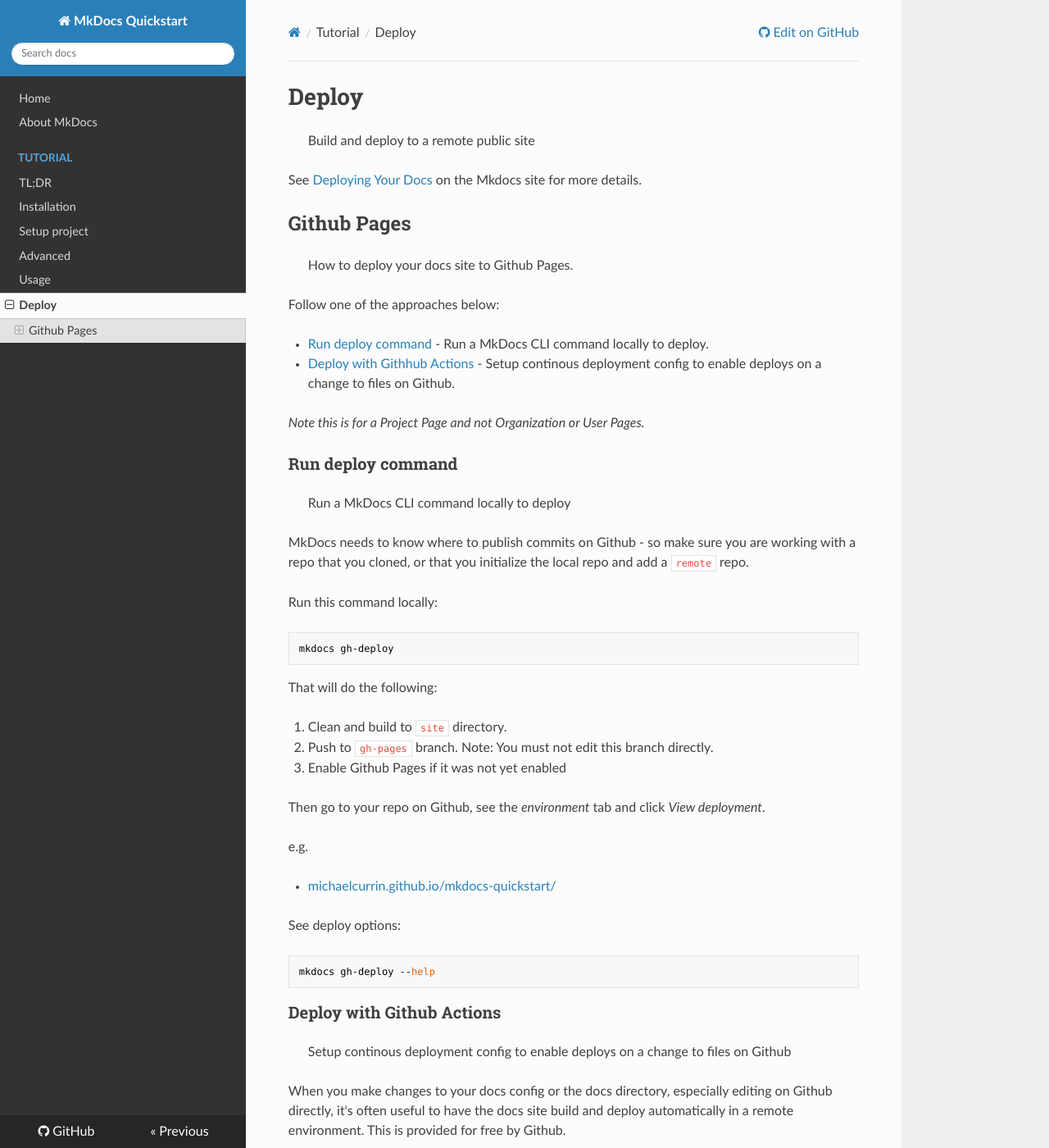
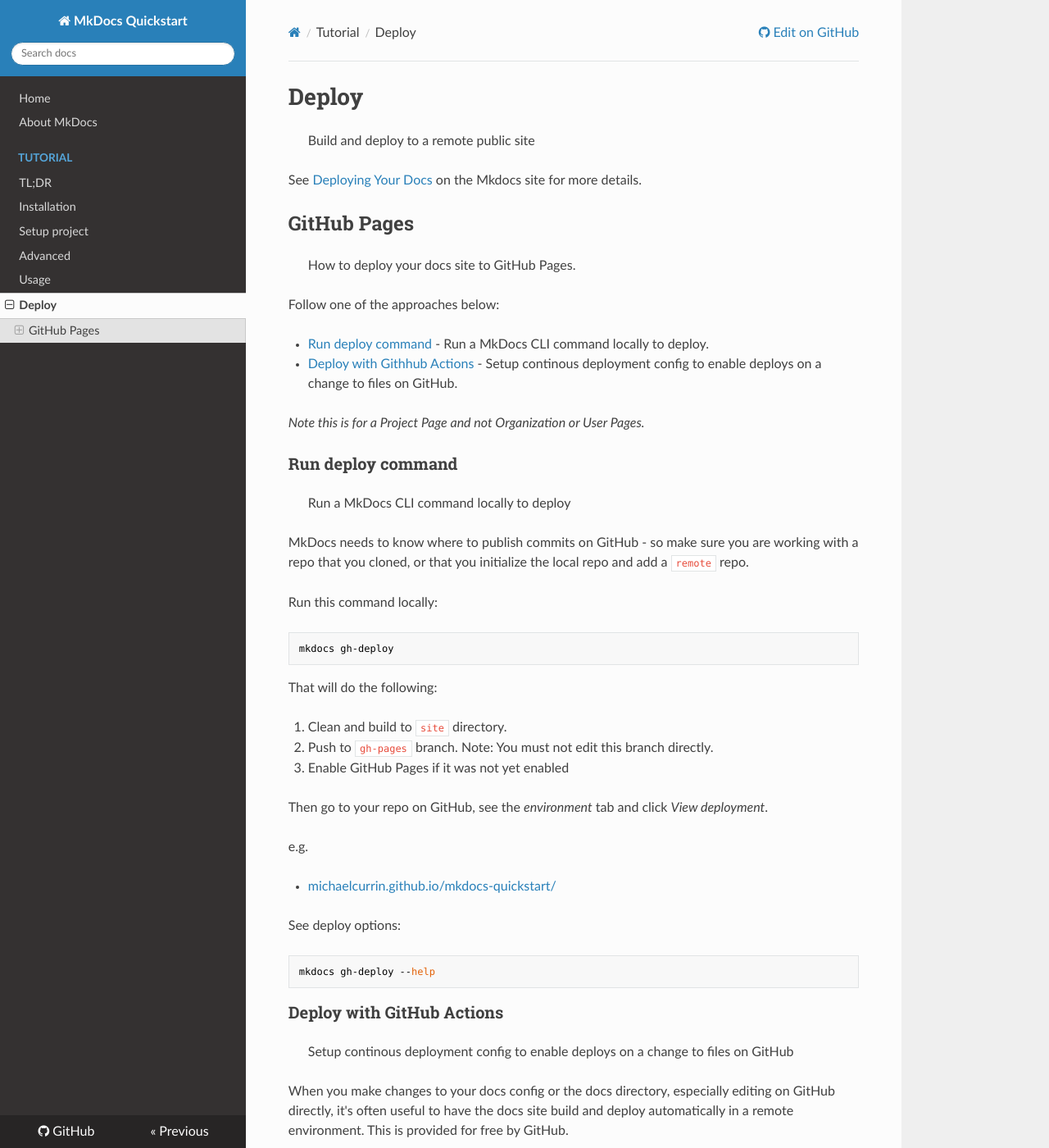
Before and after one commit to MichaelCurrin/mkdocs-quickstart, an MkDocs documentation site: the page built from docs/tutorial/deploy.md, in a window 1280 px wide and 1400 px high. Shown: the whole window at 82% size. Built offline with MkDocs 1.6.1, drawn with Linux system fonts in a browser that asks for light colours; nearby versions of some CDN libraries.

````diff
--- a/docs/tutorial/deploy.md
+++ b/docs/tutorial/deploy.md
@@ -5,13 +5,13 @@
 See [Deploying Your Docs](https://www.mkdocs.org/user-guide/deploying-your-docs/) on the Mkdocs site for more details.
 
 
-## Github Pages
-> How to deploy your docs site to Github Pages.
+## GitHub Pages
+> How to deploy your docs site to GitHub Pages.
 
 Follow one of the approaches below:
 
 - [Run deploy command](#run-deploy-command) - Run a MkDocs CLI command locally to deploy.
-- [Deploy with Githhub Actions](#deploy-with-github-actions) - Setup continous deployment config to enable deploys on a change to files on Github.
+- [Deploy with Githhub Actions](#deploy-with-github-actions) - Setup continous deployment config to enable deploys on a change to files on GitHub.
 
 
 _Note this is for a Project Page and not Organization or User Pages._
@@ -19,7 +19,7 @@ _Note this is for a Project Page and not Organization or User Pages._
 ### Run deploy command
 > Run a MkDocs CLI command locally to deploy
 
-MkDocs needs to know where to publish commits on Github - so make sure you are working with a repo that you cloned, or that you initialize the local repo and add a `remote` repo.
+MkDocs needs to know where to publish commits on GitHub - so make sure you are working with a repo that you cloned, or that you initialize the local repo and add a `remote` repo.
 
 Run this command locally:
 
@@ -31,9 +31,9 @@ That will do the following:
 
 1. Clean and build to `site` directory.
 2. Push to `gh-pages` branch. Note: You must not edit this branch directly.
-3. Enable Github Pages if it was not yet enabled
+3. Enable GitHub Pages if it was not yet enabled
 
-Then go to your repo on Github, see the *environment* tab and click _View deployment_.
+Then go to your repo on GitHub, see the *environment* tab and click _View deployment_.
 
 e.g.
 
@@ -46,10 +46,10 @@ See deploy options:
 mkdocs gh-deploy --help
 ```
 
-### Deploy with Github Actions
->  Setup continous deployment config to enable deploys on a change to files on Github
+### Deploy with GitHub Actions
+>  Setup continous deployment config to enable deploys on a change to files on GitHub
 
-When you make changes to your docs config or the docs directory, especially editing on Github directly, it's often useful to have the docs site build and deploy automatically in a remote environment. This is provided for free by Github.
+When you make changes to your docs config or the docs directory, especially editing on GitHub directly, it's often useful to have the docs site build and deploy automatically in a remote environment. This is provided for free by GitHub.
 
 This action is setup to do that for MkDocs:
 
````
Also changed, not shown: README.md (+1 -1 lines), docs/about-mkdocs.md (+1 -1 lines), docs/index.md (+2 -2 lines), docs/tutorial/tldr.md (+3 -3 lines).
